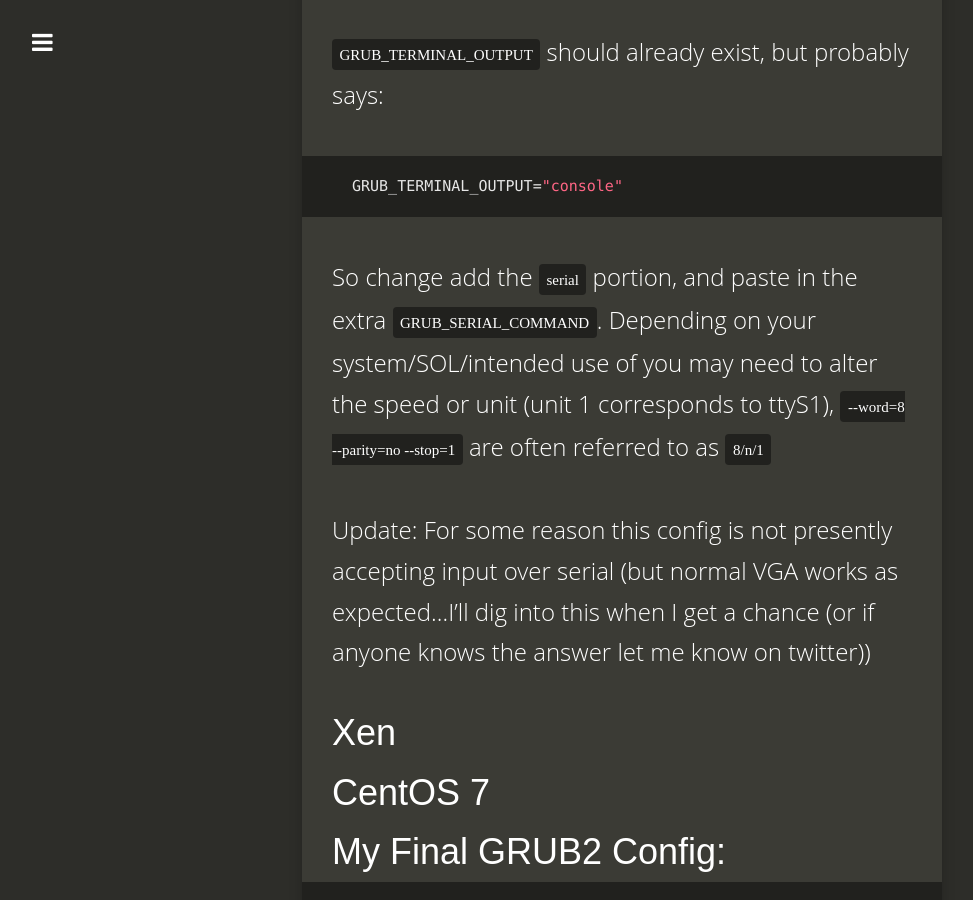
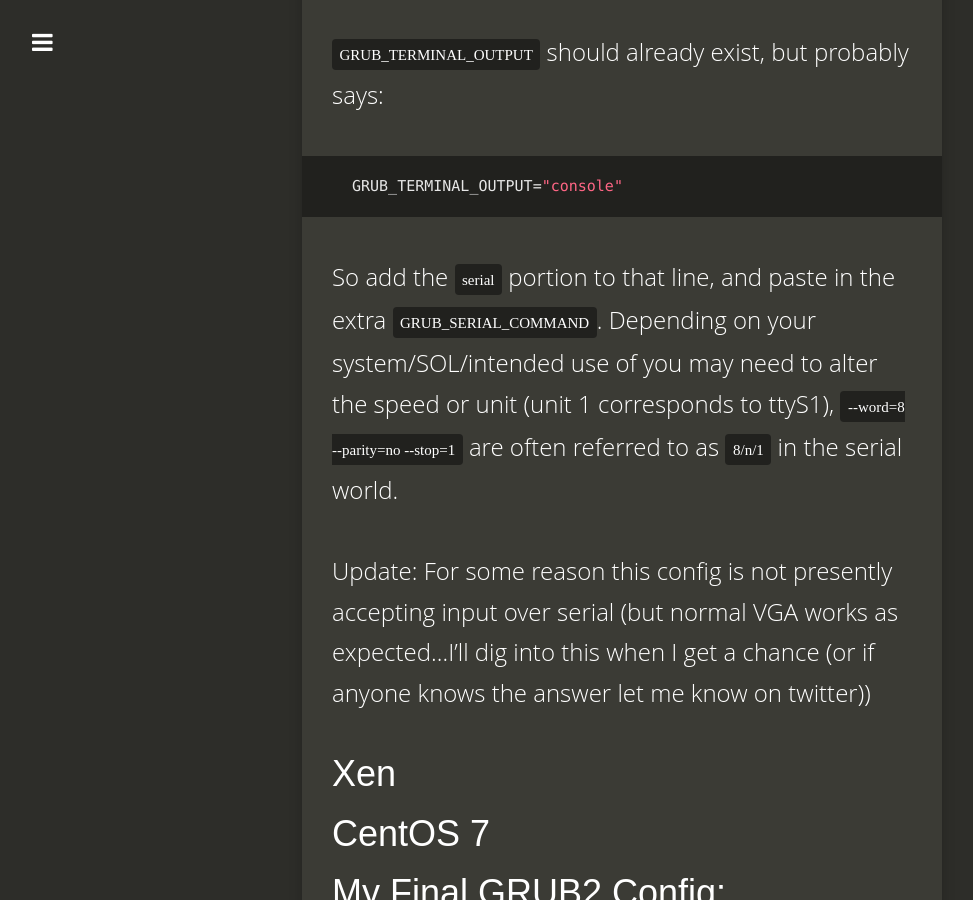
Before and after one commit to mrdaveanderson/mrdaveanderson.github.io, a Jekyll site: the page built from _posts/2017-04-14-CentOS7SerialConsole.md, in a window 1280 px wide and 900 px high, scrolled down 1245 px. Shown: the whole window, without its empty margins (18-991 px from the left). Built offline with Jekyll 4.4.1, drawn with Linux system fonts in a browser that asks for light colours; nearby versions of some CDN libraries.

Commit message:
lets post stuff!

````diff
--- a/_posts/2017-04-14-CentOS7SerialConsole.md
+++ b/_posts/2017-04-14-CentOS7SerialConsole.md
@@ -29,7 +29,7 @@ GRUB_TERMINAL_OUTPUT="console serial"
 GRUB_TERMINAL_OUTPUT="console"
 ```
 
-So change add the `serial` portion, and paste in the extra `GRUB_SERIAL_COMMAND`. Depending on your system/SOL/intended use of you may need to alter the speed or unit (unit 1 corresponds to ttyS1), `--word=8 --parity=no --stop=1` are often referred to as `8/n/1`
+So add the `serial` portion to that line, and paste in the extra `GRUB_SERIAL_COMMAND`. Depending on your system/SOL/intended use of you may need to alter the speed or unit (unit 1 corresponds to ttyS1), `--word=8 --parity=no --stop=1` are often referred to as `8/n/1` in the serial world.
 
 Update: For some reason this config is not presently accepting input over serial (but normal VGA works as expected...I'll dig into this when I get a chance (or if anyone knows the answer let me know on twitter))
 
````
